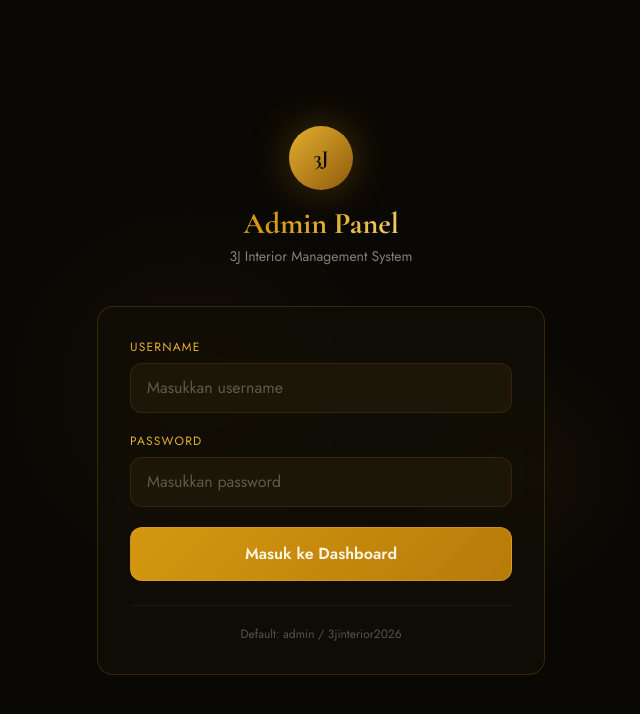
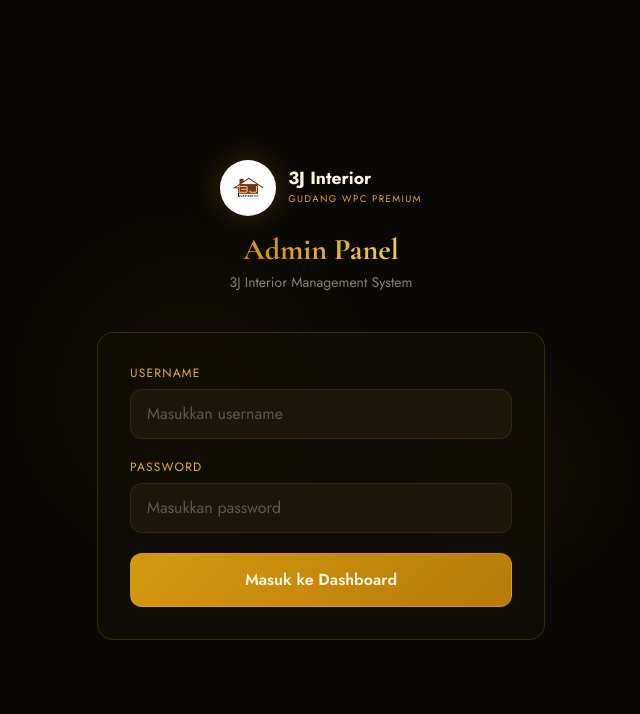
Before and after one commit to michael111103/3jinterior, a Next.js app: page /admin in a window 1280 px wide. Shown: the top 714 px of the page, without its empty margins (319-959 px from the left). Built offline with nearby package versions, Linux system fonts and the light colour scheme.

Commit message:
perubahan admin db

```diff
--- a/app/admin/page.tsx
+++ b/app/admin/page.tsx
@@ -1,6 +1,7 @@
 'use client'
 import { useState } from 'react'
 import { useRouter } from 'next/navigation'
+import Image from 'next/image'
 
 export default function AdminLoginPage() {
   const router = useRouter()
@@ -13,8 +14,6 @@
     e.preventDefault()
     setLoading(true)
     setError('')
-
-    // Simple auth - in production use proper JWT/session
     await new Promise(r => setTimeout(r, 800))
     if (username === 'admin' && password === '3jinterior2026') {
       localStorage.setItem('3j_admin', 'authenticated')
@@ -27,7 +26,6 @@
 
   return (
     <div className="min-h-screen flex items-center justify-center bg-dark-900 px-4">
-      {/* Background pattern */}
       <div className="absolute inset-0 overflow-hidden pointer-events-none">
         <div className="absolute top-1/4 left-1/4 w-96 h-96 rounded-full opacity-5" style={{ background: 'radial-gradient(circle, #d4980f 0%, transparent 70%)' }} />
         <div className="absolute bottom-1/4 right-1/4 w-64 h-64 rounded-full opacity-5" style={{ background: 'radial-gradient(circle, #d4980f 0%, transparent 70%)' }} />
@@ -36,8 +34,30 @@
       <div className="relative w-full max-w-md">
         {/* Logo */}
         <div className="text-center mb-10">
-          <div className="w-16 h-16 rounded-full bg-gradient-to-br from-gold-400 to-gold-700 flex items-center justify-center mx-auto mb-4 shadow-xl" style={{ boxShadow: '0 0 40px rgba(212,152,15,0.3)' }}>
-            <span className="text-dark-900 font-display font-bold text-xl">3J</span>
+          <div className="flex items-center justify-center gap-3 mb-4">
+            <div style={{
+              background: '#ffffff',
+              borderRadius: '50%',
+              width: '56px',
+              height: '56px',
+              display: 'flex',
+              alignItems: 'center',
+              justifyContent: 'center',
+              flexShrink: 0,
+              boxShadow: '0 0 30px rgba(212,152,15,0.25)',
+            }}>
+              <Image
+                src="/images/logo-3j.PNG"
+                alt="3J Interior"
+                width={64}
+                height={64}
+                style={{ height: '40px', width: 'auto', objectFit: 'contain' }}
+              />
+            </div>
+            <div className="text-left">
+              <p style={{ fontWeight: 700, fontSize: '1.1rem', color: '#fdf6e3', lineHeight: 1, margin: 0, marginBottom: '4px' }}>3J Interior</p>
+              <p style={{ fontSize: '0.6rem', letterSpacing: '0.15em', textTransform: 'uppercase', color: '#d4a843', margin: 0 }}>Gudang WPC Premium</p>
+            </div>
           </div>
           <h1 className="font-display text-3xl font-bold gold-text">Admin Panel</h1>
           <p className="text-cream/50 font-body text-sm mt-1">3J Interior Management System</p>
@@ -91,10 +111,6 @@
               ) : 'Masuk ke Dashboard'}
             </button>
           </form>
-
-          <div className="mt-6 pt-5 border-t border-gold-900/20">
-            <p className="text-cream/30 text-xs font-body text-center">Default: admin / 3jinterior2026</p>
-          </div>
         </div>
       </div>
     </div>
```
